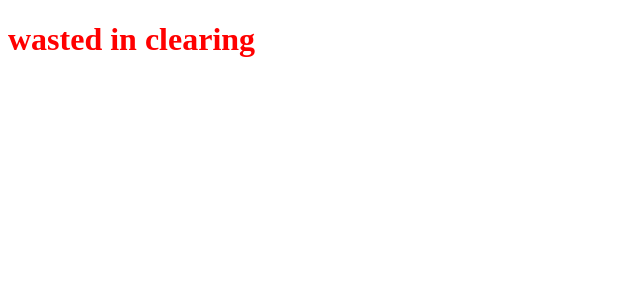
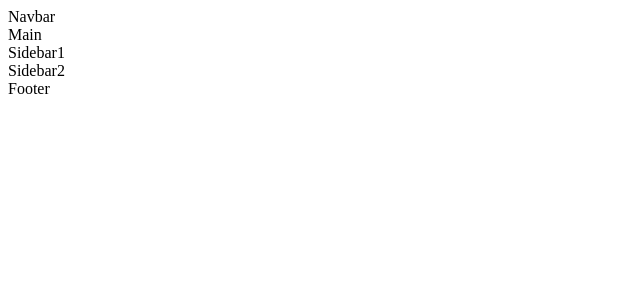
Before and after one commit to rishika-712/react, a React (Create React App) app: page / in a window 1280 px wide. Shown: the top 300 px of the page, without its empty margins (0-640 px from the left). Built offline with nearby package versions, Linux system fonts and the light colour scheme.

Commit message:
pushing files

```diff
--- a/src/App.js
+++ b/src/App.js
@@ -1,12 +1,25 @@
 
 
-function App() {
+//
+import React from 'react';
+import Navbar from './components/Navbar';
+
+import { Main } from './components/Main';
+import { Sidebar1 } from './components/Sidebar1';
+import { Sidebar2 } from './components/Sidebar2';
+import { Footer } from './components/Footer';
+const App = () => {
   return (
-    <div className="App">
-      <h1 style={{color:"red"}}>wasted in clearing</h1>
-
+    <div className='app'>
+      <Navbar />
+      <Main />
+      <div className='sidebar'>
+        <Sidebar1 />
+        <Sidebar2 />
+      </div>
+      <Footer />
     </div>
   );
-}
+};
 
 export default App;
--- /dev/null
+++ b/src/components/Footer.jsx
@@ -0,0 +1,7 @@
+import React from 'react'
+
+export const Footer = () => {
+  return (
+    <div>Footer</div>
+  )
+}
--- /dev/null
+++ b/src/components/Main.jsx
@@ -0,0 +1,7 @@
+import React from 'react'
+
+export const Main = () => {
+  return (
+    <div>Main</div>
+  )
+}
--- /dev/null
+++ b/src/components/Navbar.jsx
@@ -0,0 +1,9 @@
+import React from 'react'
+
+const Navbar = () => {
+  return (
+    <div>Navbar</div>
+  )
+}
+
+export default Navbar
--- /dev/null
+++ b/src/components/Sidebar1.jsx
@@ -0,0 +1,7 @@
+import React from 'react'
+
+export const Sidebar1 = () => {
+  return (
+    <div>Sidebar1</div>
+  )
+}
--- /dev/null
+++ b/src/components/Sidebar2.jsx
@@ -0,0 +1,7 @@
+import React from 'react'
+
+export const Sidebar2 = () => {
+  return (
+    <div>Sidebar2</div>
+  )
+}
```
Also changed, not shown: src/global.css (added).
